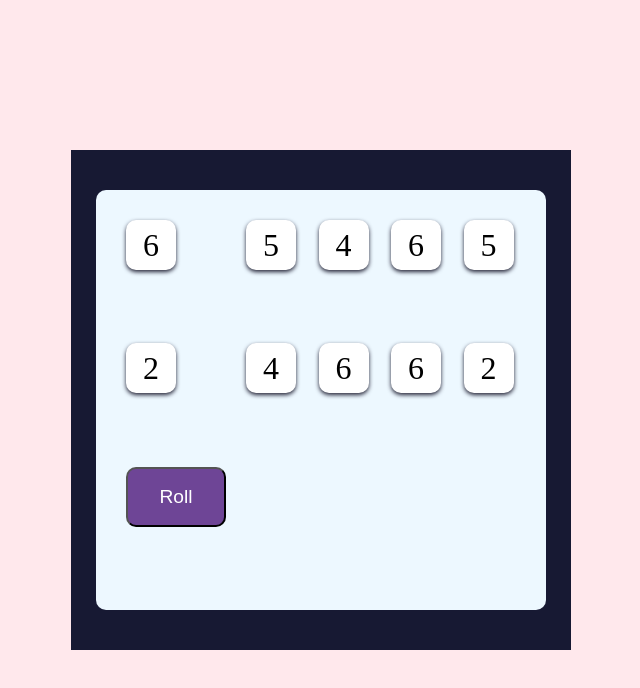
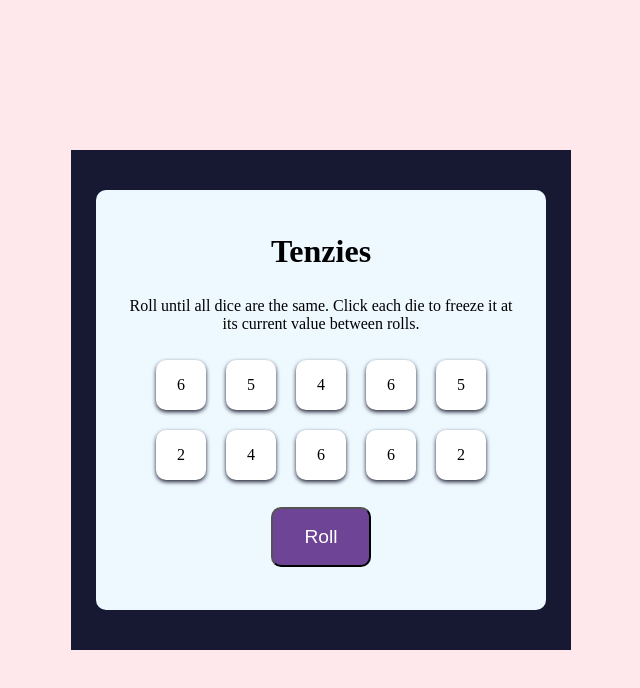
Before and after one commit to 3vilBonobo/react-tenzies-game, a React (Create React App) app: page / in a window 1280 px wide. Shown: the top 688 px of the page, without its empty margins (319-959 px from the left). Built offline with nearby package versions, Linux system fonts and the light colour scheme.

Commit message:
add fonts

```diff
--- a/public/index.html
+++ b/public/index.html
@@ -5,39 +5,19 @@
     <link rel="icon" href="%PUBLIC_URL%/favicon.ico" />
     <meta name="viewport" content="width=device-width, initial-scale=1" />
     <meta name="theme-color" content="#000000" />
-    <meta
-      name="description"
-      content="Web site created using create-react-app"
+    <meta name="description" content="Web app created using create-react-app" />
+    <link rel="apple-touch-icon" href="%PUBLIC_URL%/logo192.png" />
+    <link rel="preconnect" href="https://fonts.googleapis.com" />
+    <link rel="preconnect" href="https://fonts.gstatic.com" crossorigin />
+    <link
+      href="https://fonts.googleapis.com/css2?family=Inter:wght@400;600&display=swap"
+      rel="stylesheet"
+      crossorigin="anonymous"
     />
-    <link rel="apple-touch-icon" href="%PUBLIC_URL%/logo192.png" />
-    <!--
-      manifest.json provides metadata used when your web app is installed on a
-      user's mobile device or desktop. See https://developers.google.com/web/fundamentals/web-app-manifest/
-    -->
-    <link rel="manifest" href="%PUBLIC_URL%/manifest.json" />
-    <!--
-      Notice the use of %PUBLIC_URL% in the tags above.
-      It will be replaced with the URL of the `public` folder during the build.
-      Only files inside the `public` folder can be referenced from the HTML.
-
-      Unlike "/favicon.ico" or "favicon.ico", "%PUBLIC_URL%/favicon.ico" will
-      work correctly both with client-side routing and a non-root public URL.
-      Learn how to configure a non-root public URL by running `npm run build`.
-    -->
-    <title>React App</title>
+    <title>Tenzies Game</title>
   </head>
   <body>
     <noscript>You need to enable JavaScript to run this app.</noscript>
     <div id="root"></div>
-    <!--
-      This HTML file is a template.
-      If you open it directly in the browser, you will see an empty page.
-
-      You can add webfonts, meta tags, or analytics to this file.
-      The build step will place the bundled scripts into the <body> tag.
-
-      To begin the development, run `npm start` or `yarn start`.
-      To create a production bundle, use `npm run build` or `yarn build`.
-    -->
   </body>
 </html>
--- a/src/App.js
+++ b/src/App.js
@@ -15,7 +15,13 @@
   return (
     <main className="App">
       <div className="game-container">
-        {dieElements}
+        <h1>Tenzies</h1>
+        <p>
+          Roll until all dice are the same. Click each die to freeze it at its
+          current value between rolls.
+        </p>
+        <div className="die-container">{dieElements}</div>
+
         <button className="btn" type="button" onClick={rollDice}>
           {'Roll'}
         </button>
--- a/src/index.css
+++ b/src/index.css
@@ -14,7 +14,6 @@
 }
 
 .App {
-  font-size: 2rem;
   background-color: rgb(23, 25, 51);
   width: 500px;
   height: 500px;
@@ -28,13 +27,19 @@
   background-color: rgb(237, 248, 255);
   width: 100%;
   height: 100%;
+  display: flex;
+  flex-direction: column;
+  align-items: center;
+  text-align: center;
+  justify-content: space-around;
+  padding: 30px;
+  border-radius: 10px;
+}
+.die-container {
   display: grid;
   grid-template: auto auto / repeat(5, 1fr);
   gap: 20px;
-  padding: 30px;
-  border-radius: 10px;
 }
-
 .die {
   background-color: rgb(255, 255, 255);
   width: 50px;
```
